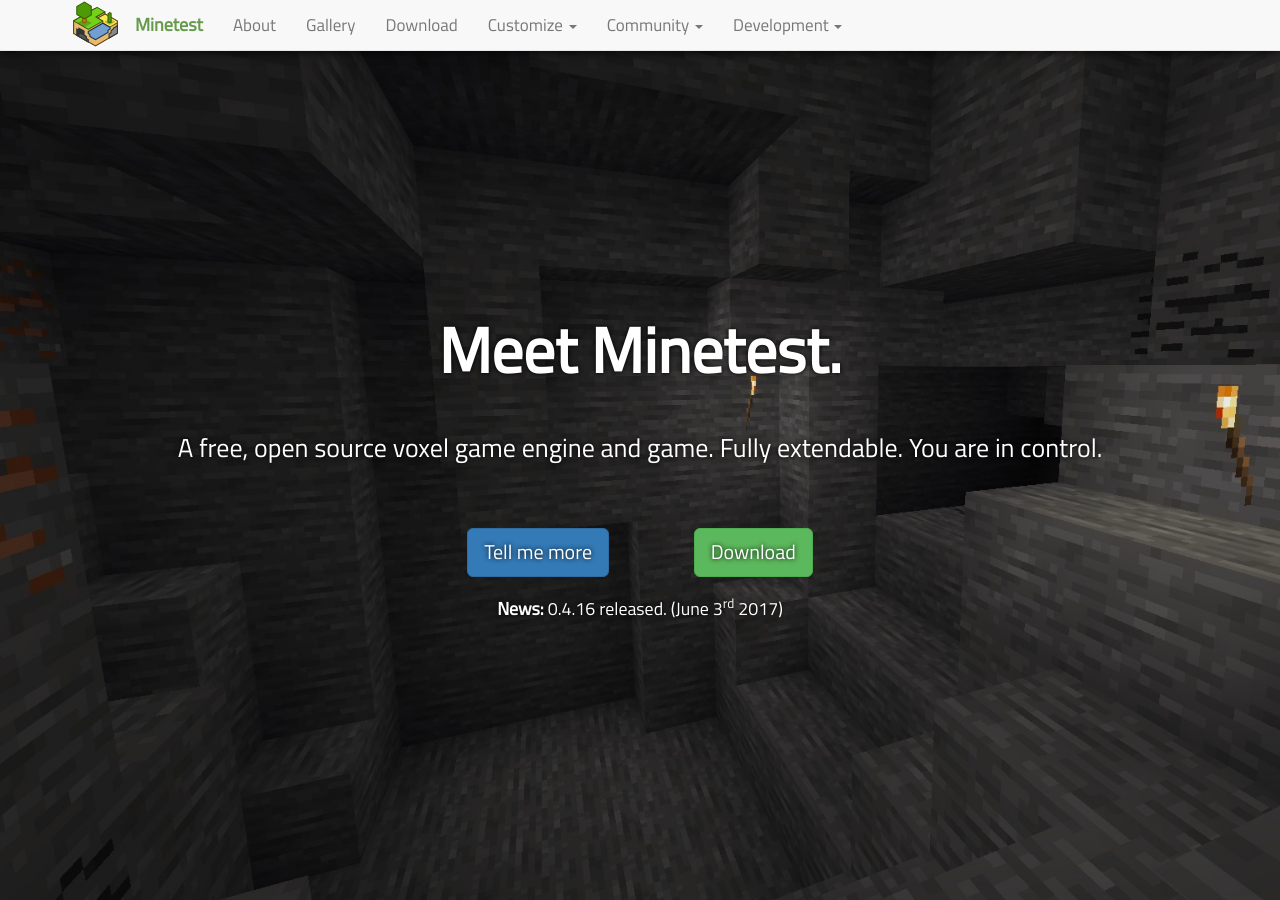
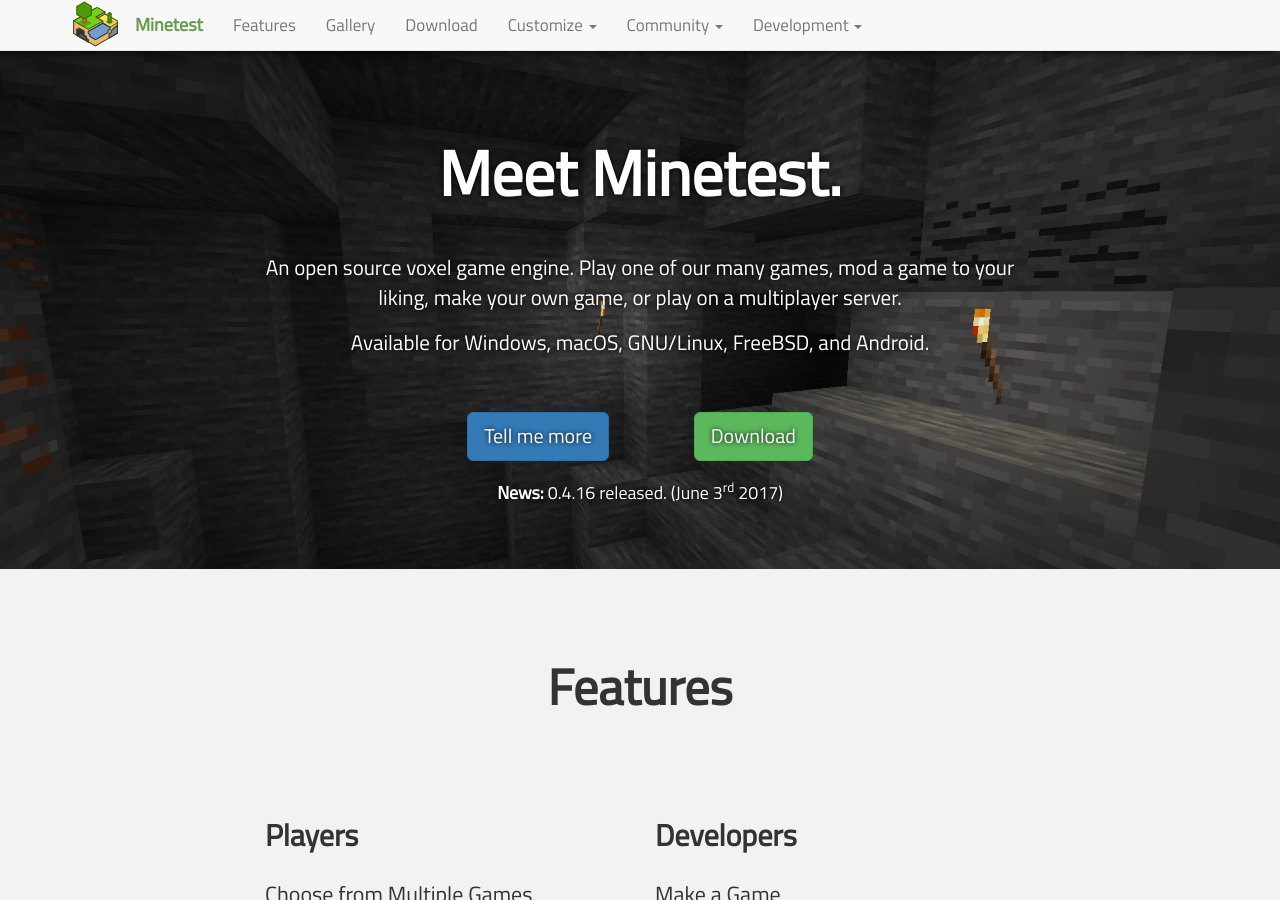
Before and after one commit to minetest/minetest.github.io, a Jekyll site: the page built from index.html, in a window 1280 px wide and 900 px high. Built offline with Jekyll 4.4.1, drawn with Linux system fonts in a browser that asks for light colours; comment, search, counter and statistics services are not loaded; some of the changed text lies outside the part shown.

Commit message:
Redesign homepage, replace subgame with game

```diff
--- a/_includes/header.html
+++ b/_includes/header.html
@@ -67,16 +67,16 @@
         </div>
         <div id="navbar" class="collapse navbar-collapse">
           <ul class="nav navbar-nav">
-             <li><a href="/#about">About</a></li>
+             <li><a href="/#features">Features</a></li>
              <li><a href="/#gallery">Gallery</a></li>
              <li><a href="/downloads/">Download</a></li>
              <li class="dropdown">
                 <a href="#" class="dropdown-toggle" data-toggle="dropdown" role="button" aria-haspopup="true" aria-expanded="false">Customize <span class="caret"></span></a>
                 <ul class="dropdown-menu">
-                  <li><a href="/customize/">Subgames</a></li>
+                  <li><a href="/customize/">Games</a></li>
                   <li><a href="/customize/#mods">Mods</a></li>
                   <li><a href="/customize/#texture-packs">Texture Packs</a></li>
-                  <li><a href="https://forum.minetest.net/viewforum.php?f=15">Forum: Subgames ↗</a></li>
+                  <li><a href="https://forum.minetest.net/viewforum.php?f=15">Forum: Games ↗</a></li>
                   <li><a href="https://forum.minetest.net/viewforum.php?f=11">Forum: Mods ↗</a></li>
                   <li><a href="https://forum.minetest.net/viewforum.php?f=4">Forum: Texture Packs ↗</a></li>
                 </ul>
--- /dev/null
+++ b/_layouts/homepage.html
@@ -0,0 +1,23 @@
+{% include header.html %}
+
+<div class="jumbotron">
+  <div class="center">
+    <h1>Meet Minetest.</h1>
+    <p>
+      An open source voxel game engine.
+      Play one of our many games, mod a game to your liking, make your own game,
+      or play on a multiplayer server.
+    </p>
+    <p>
+      Available for Windows, macOS, GNU/Linux, FreeBSD, and Android.
+    </p>
+    <p><a class="btn btn-primary btn-lg" href="#features">Tell me more</a> <a class="btn btn-success btn-lg" href="/downloads/">Download</a></p>
+    <p><small><strong>News:</strong> 0.4.16 released. (June 3<sup>rd</sup> 2017)</small></p>
+  </div>
+</div>
+
+<div class="content">
+	{{ content }}
+</div>
+
+{% include footer.html %}
--- a/_sass/_jumbotron.scss
+++ b/_sass/_jumbotron.scss
@@ -5,10 +5,7 @@
 	background-size: cover;
 	border-radius: 0 !important;
 	color: #fff;
-	padding-top: 25vh;
 	margin: 0 -15px !important;
-	height: 100vh;
-	min-height: 60rem;
 	text-shadow: 0 0 .5rem #000;
 
 	.btn {
@@ -46,4 +43,10 @@
 	&.development {
 		background-image: url("../../media/gallery/5.jpg");
 	}
+
+	p {
+		max-width: 80rem;
+		margin-left: auto;
+		margin-right: auto;
+	}
 }
--- a/community.html
+++ b/community.html
@@ -13,7 +13,7 @@ redirect_from:
 
 <ul>
   <li>Giving support on <a href="/irc/">IRC</a></li>
-  <li>Giving support on the <a href="https://forum.minetest.net">forums</a>, publishing mods, subgames, maps, texture packs</li>
+  <li>Giving support on the <a href="https://forum.minetest.net">forums</a>, publishing mods, games, maps, texture packs</li>
   <li>Contribute on <a href="https://github.com/minetest">GitHub</a> - report bugs, make pull requests</li>
   <li>Talk about Minetest on <a href="https://www.reddit.com/r/Minetest">reddit</a></li>
   <li>Perform some <a href="/development/">development</a></li>
--- a/index.html
+++ b/index.html
@@ -1,60 +1,76 @@
 ---
 title: Home
+layout: homepage
 redirect_from:
 - /screenshots/
 ---
 
-{% include header.html %}
-
-<div class="jumbotron">
-  <div class="center">
-    <h1>Meet Minetest.</h1>
-    <h3>A free, open source voxel game engine and game. Fully extendable. You are in control.</h3>
-    <p><a class="btn btn-primary btn-lg" href="#about">Tell me more</a> <a class="btn btn-success btn-lg" href="/downloads/">Download</a></p>
-    <p><small><strong>News:</strong> 0.4.16 released. (June 3<sup>rd</sup> 2017)</small></p>
+<h1 id="Features">Features</h1>
+<div class="row">
+  <div class="col-lg-6">
+    <h2 id="features">Players</h2>
+    <div>
+      <h4>Choose from Multiple Games</h4>
+      <p>There are many games to choose from. You could survive in a harsh
+        environment, build creatively, or fight other players.
+        Just <a href="/customize#games">download a game</a> or connect to a server.</p>
+    </div>
+    <div>
+      <h4>Enormous Maps</h4>
+      <p>With 62,000x62,000x62,000 blocks, there's no running out of space.
+        You can mine 31,000 blocks down, or build 31,000 blocks up.</p>
+    </div>
+    <div>
+      <h4>Multiplayer Support</h4>
+      <p>Play by yourself, locally with your friends, or online with dozens of players on a server.</p>
+    </div>
+    <div>
+      <h4>Texture Packs</h4>
+      <p>Not happy with the look of the textures? <a href="/customize/#texture-packs">Change them!</a></p>
+    </div>
+    <div>
+      <h4>Beautiful Map Generators</h4>
+      <p>Choose from many different fast map generators included in the engine,
+         or install one as a mod.</p>
     </div>
   </div>
-
-<div class="content">
-  <h1 id="about">About</h1>
-
-  <p>
-    <strong>Minetest is a near-infinite-world block sandbox game and a game engine</strong>, inspired by InfiniMiner, Minecraft, and the like.
+  <div class="col-lg-6">
+    <h2 id="features">Developers</h2>
+    <div>
+      <h4>Make a Game</h4>
+      <p>Create your own voxel game using our
+        <a href="http://dev.minetest.net/Modding_Intro">Lua API</a>.
+        No need to worry about tricky voxel rendering or networking;
+        instead write scripts to add items and control game play.
       </p>
-
-  <p>
-    Minetest is available natively for Windows, macOS, GNU/Linux, Android, and FreeBSD. It is Free/Libre and Open Source Software, released under the LGPL 2.1 or later.
+    </div>
+    <div>
+      <h4>Modding API</h4>
+      <p>Use the same Lua API to make mods for any Minetest-based game.
+        Publish your mods on the <a href="https://forum.minetest.net">forums</a>,
+        and contribute to others' mods.
       </p>
-
-  <h1 id="features">Features</h1>
-
-  <div class="row">
-    <div class="col-lg-4">
-      <h4>Near-infinite maps</h4>
-      <p>With a 62000<sup>3</sup> block playing area, there's no running out of space. Yes, the world height is also near-infinite.</p>
     </div>
-    <div class="col-lg-4">
-      <h4>Multiplayer support</h4>
-      <p>Play by yourself, locally with your friends, or online with dozens of players on a server.</p>
+    <div>
+      <h4>Large Collection of Existing Mods</h4>
+      <p>There are over 1,000 open source mods on our forums which are ready to
+         be used, adapted or learned from.
+      </p>
     </div>
-    <div class="col-lg-4">
-      <h4>Multiple <em>subgames</em></h4>
-      <p>Want to install dozens of mods at once? You can. Want to play Hunger Games? No problem!</p>
+    <div>
+      <h4>Friendly Community</h4>
+      <p>You can find help with any problems on our
+        <a href="https://forum.minetest.net">forums</a> or
+        <a href="/irc">IRC channels</a>.
+      </p>
     </div>
+    <div>
+      <h4>Open Source</h4>
+      <p>The engine is open source and transparently developed.
+        <a href="https://github.com/minetest/minetest/issues">Submit an issue</a>
+        for anything you're missing, or get the source code and dig into it yourself.
+      </p>
     </div>
-  <div class="row">
-    <div class="col-lg-4">
-      <h4>Modding API</h4>
-      <p><a href="http://dev.minetest.net/Intro">Modify the game and add new content</a> using the <a href="//www.lua.org/">Lua</a> programming language.</p>
-    </div>
-    <div class="col-lg-4">
-      <h4>Texture packs</h4>
-      <p>Not happy at the look of the textures? <a href="/customize/#texture-packs">Change the textures!</a></p>
-    </div>
-    <div class="col-lg-4">
-      <h4>Beautiful map generators</h4>
-      <p>Choose from several different in-house map generators, <em>v5</em>, <em>v6</em>, <em>v7</em>, <em>flat</em>, <em>fractal</em>, and <em>valleys</em>,
-      each of them featuring several biomes.</p>
   </div>
 </div>
 
@@ -97,6 +113,3 @@ redirect_from:
     </a>
   </div>
 </div>
-</div>
-
-{% include footer.html %}
```
Also changed, not shown: customize.html (+6 -6 lines), downloads.html (+9 -2 lines). Lines whose indentation alone changed are shown as unchanged.
